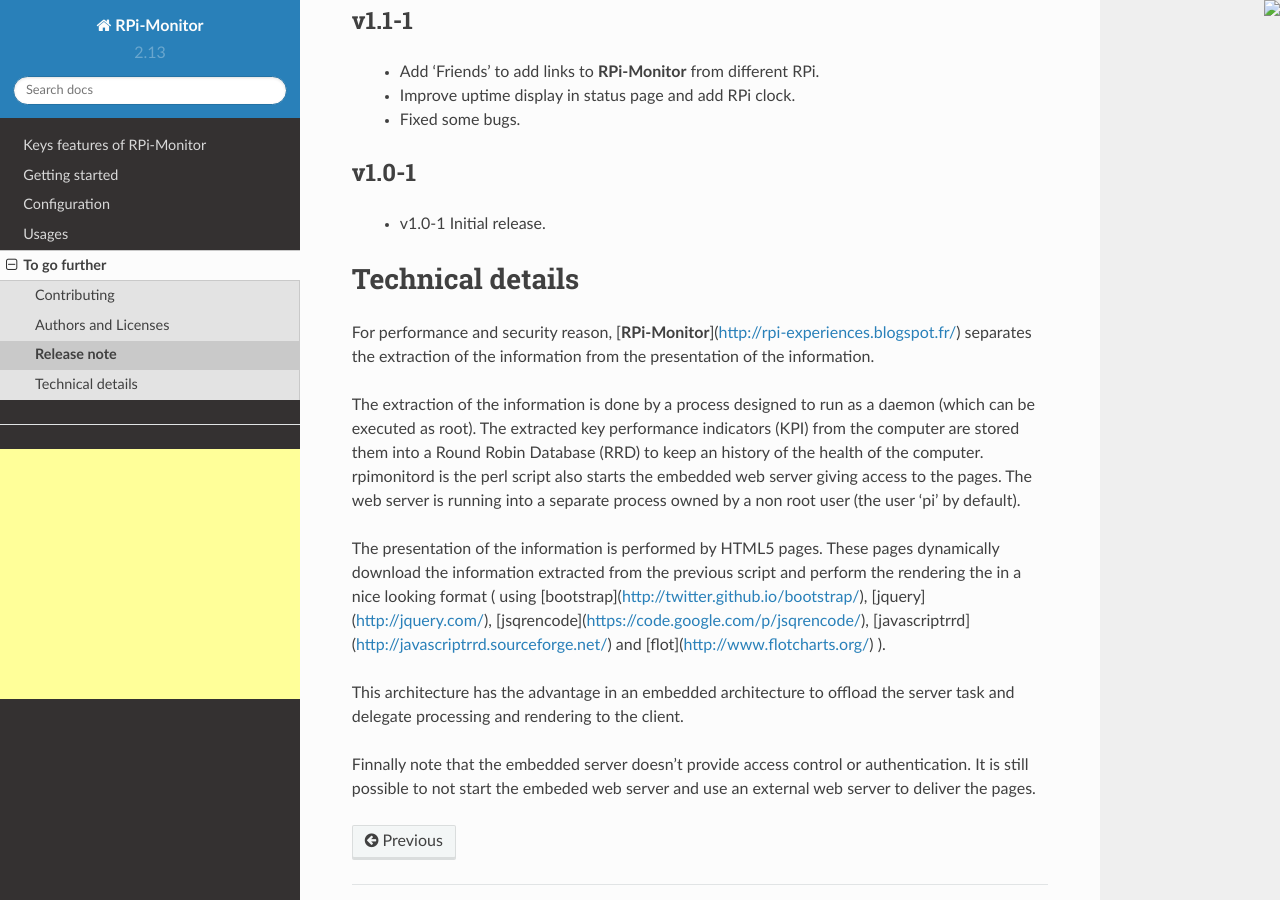
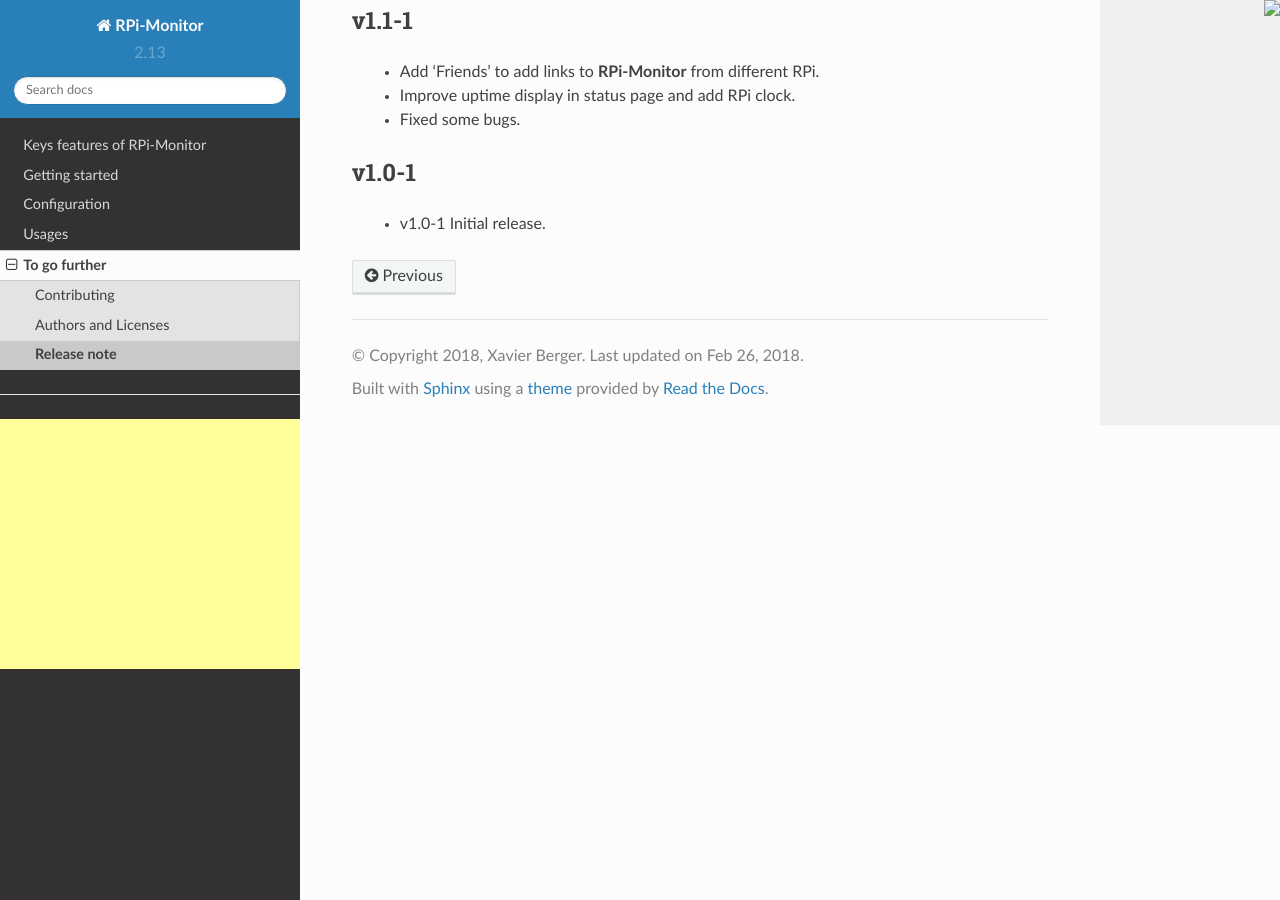
Before and after one commit to XavierBerger/RPi-Monitor, a Sphinx documentation site: the page built from docs/source/43_changelog.rst, in a window 1280 px wide and 900 px high, scrolled down 5037 px. Built offline with Sphinx 7.4.7 and the Read the Docs theme 2.0.0, drawn with Linux system fonts in a browser that asks for light colours.

Commit message:
Update docs

```diff
--- a/docs/source/12_custom_installation.rst
+++ b/docs/source/12_custom_installation.rst
@@ -42,11 +42,11 @@ Complete the installation with the command:
 
 Installing on gentoo
 --------------------
-**Gentoo** users can find the ebuild created by Stuart Shelton [here](https://github.com/srcshelton/gentoo-ebuilds/tree/master/www-apps/rpi-monitor).
+**Gentoo** users can find the **ebuild** created by Stuart Shelton [here](https://github.com/srcshelton/gentoo-ebuilds/tree/master/www-apps/rpi-monitor).
 
 Installing on archlinux
 -----------------------
-**Arch Linux** users can find the aur package created by ajs124 [here](https://aur.archlinux.org/packages/rpimonitor/). Developmental branch package is located [here](https://aur.archlinux.org/packages/rpimonitor-dev-git/)
+**Arch Linux** users can find the **aur package** created by ajs124 [here](https://aur.archlinux.org/packages/rpimonitor/). Developmental branch package is located [here](https://aur.archlinux.org/packages/rpimonitor-dev-git/)
 
 Installation from sources
 -------------------------
--- a/docs/source/43_changelog.rst
+++ b/docs/source/43_changelog.rst
@@ -194,27 +194,3 @@ v1.1-1
 v1.0-1
 ------
   * v1.0-1 Initial release.
-
-
-Technical details
-=================
-
-For performance and security reason, [**RPi-Monitor**](http://rpi-experiences.blogspot.fr/) separates the extraction of the information from the presentation of the information.
-
-The extraction of the information is done by a process designed to run as a daemon (which can be executed as root).
-The extracted key performance indicators (KPI) from the computer are stored them into a Round Robin Database (RRD)
-to keep an history of the health of the computer. rpimonitord is the perl script also starts the embedded web
-server giving access to the pages. The web server is running into a separate process owned by a non root user
-(the user 'pi' by default).
-
-The presentation of the information is performed by HTML5 pages. These pages dynamically download the
-information extracted from the previous script and perform the rendering the in a nice looking format
-( using [bootstrap](http://twitter.github.io/bootstrap/), [jquery](http://jquery.com/),
-[jsqrencode](https://code.google.com/p/jsqrencode/), [javascriptrrd](http://javascriptrrd.sourceforge.net/) and
-[flot](http://www.flotcharts.org/) ).
-
-This architecture has the advantage in an embedded architecture to offload the server task and delegate
-processing and rendering to the client.
-
-Finnally note that the embedded server doesn't provide access control or authentication. It is still possible
-to not start the embeded web server and use an external web server to deliver the pages.
```
Also changed, not shown: README.md (+1 -1 lines), docs/source/13_execution.rst (+17 -0 lines), docs/source/_static/features002.png.
